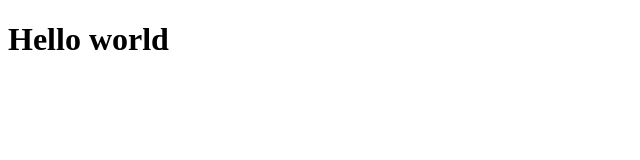
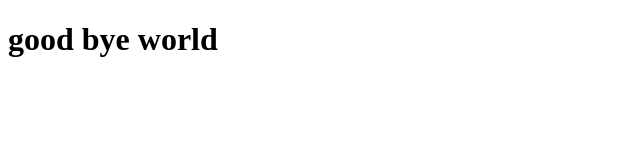
Before and after one commit to Laithanhhai/NPS-JSA20, a plain HTML site: page ss1/index.html in a window 1280 px wide. Shown: the whole page, without its empty margins (0-640 px from the left). Drawn offline with Linux system fonts and the light colour scheme.

Commit message:
new code

```diff
--- a/ss1/index.html
+++ b/ss1/index.html
@@ -6,7 +6,6 @@
     <title>Git - Github</title>
 </head>
 <body>
-    <h1>Hello world
-    </h1>
+    <h1>good bye world</h1>
 </body>
 </html>
```
